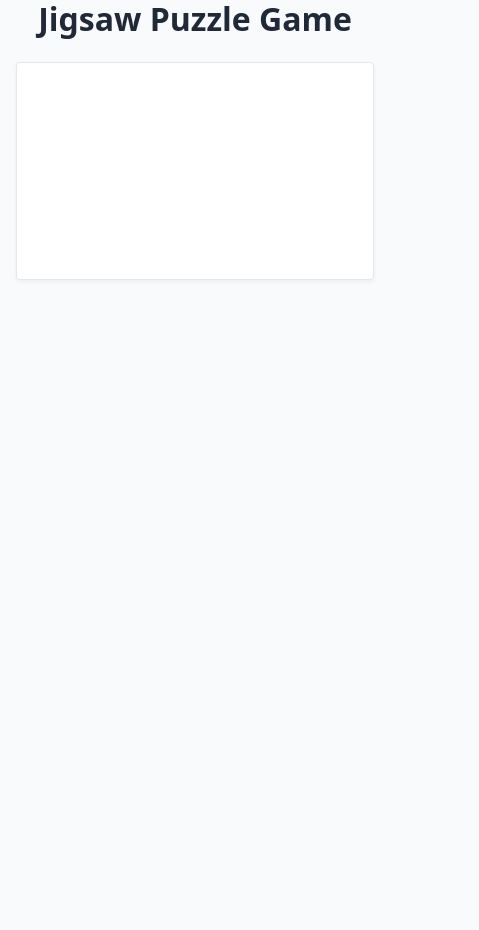
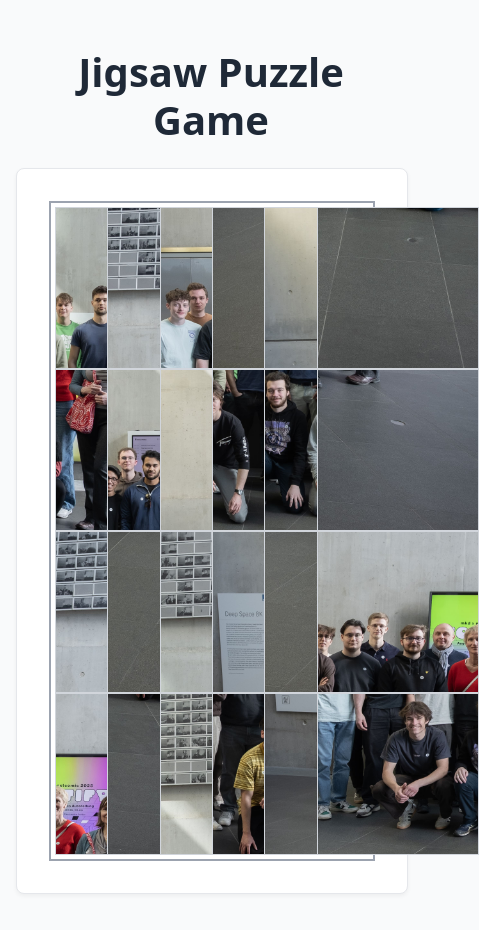
Before and after one commit to MaartenVanDoninckPXL/portfolio-maarten-vandoninck, a SvelteKit app: page /games/jigsaw in a window 390 px wide. Shown: the top 930 px of the page, 479 px wide, since content can reach past the window. Before the commit the page ends 844 px from the top, so only its background shows below. Built offline with nearby package versions, Linux system fonts and the light colour scheme.

Commit message:
Implement JigSaw puzzle

```diff
--- a/postcss.config.js
+++ /dev/null
@@ -1,6 +0,0 @@
-export default {
-	plugins: {
-		tailwindcss: {},
-		autoprefixer: {}
-	}
-};
--- a/src/app.css
+++ b/src/app.css
@@ -1,4 +1,4 @@
-/* Base Reset & Typography */
+/* Base styles */
 :root {
     --primary: #3b82f6;
     --primary-dark: #2563eb;
@@ -12,17 +12,6 @@
     --max-width: 1200px;
     --font-sans: system-ui, -apple-system, BlinkMacSystemFont, 'Segoe UI', Roboto, 'Helvetica Neue', Arial, sans-serif;
     --font-mono: ui-monospace, SFMono-Regular, Menlo, Monaco, Consolas, 'Liberation Mono', 'Courier New', monospace;
-}
-
-*,
-*::before,
-*::after {
-    box-sizing: border-box;
-}
-
-html {
-    font-size: 16px;
-    scroll-behavior: smooth;
 }
 
 body {
@@ -69,11 +58,6 @@ h6 {
     font-size: 1rem;
 }
 
-p {
-    margin-top: 0;
-    margin-bottom: 1rem;
-}
-
 a {
     color: var(--primary);
     text-decoration: none;
@@ -89,197 +73,44 @@ img {
     height: auto;
 }
 
-/* Container and Layout */
 .container {
     width: 100%;
     max-width: var(--max-width);
-    margin-right: auto;
-    margin-left: auto;
-    padding-right: 1rem;
-    padding-left: 1rem;
+    margin: 0 auto;
+    padding: 0 1rem;
 }
 
-.row {
-    display: flex;
-    flex-wrap: wrap;
-    margin-right: -0.5rem;
-    margin-left: -0.5rem;
-}
-
-.col {
-    flex: 1 0 0%;
-    padding-right: 0.5rem;
-    padding-left: 0.5rem;
-}
-
-.col-12 {
-    flex: 0 0 auto;
-    width: 100%;
-}
-
-.col-6 {
-    flex: 0 0 auto;
-    width: 50%;
-}
-
-.col-4 {
-    flex: 0 0 auto;
-    width: 33.33333%;
-}
-
-.col-3 {
-    flex: 0 0 auto;
-    width: 25%;
-}
-
-/* Buttons */
-.btn {
-    display: inline-block;
-    padding: 0.5rem 1rem;
-    font-size: 1rem;
-    font-weight: 500;
-    line-height: 1.5;
-    text-align: center;
-    white-space: nowrap;
-    vertical-align: middle;
-    cursor: pointer;
-    background-color: transparent;
-    border: 1px solid transparent;
-    border-radius: 0.25rem;
-    transition: all 0.15s ease-in-out;
-}
-
-.btn-primary {
-    color: #fff;
-    background-color: var(--primary);
-    border-color: var(--primary);
-}
-
-.btn-primary:hover {
-    background-color: var(--primary-dark);
-    border-color: var(--primary-dark);
-}
-
-.btn-secondary {
-    color: #fff;
-    background-color: var(--secondary);
-    border-color: var(--secondary);
-}
-
-.btn-outline {
-    color: var(--primary);
-    border-color: var(--primary);
-}
-
-.btn-outline:hover {
-    color: #fff;
-    background-color: var(--primary);
-}
-
-/* Card Component */
 .card {
     position: relative;
     display: flex;
     flex-direction: column;
-    min-width: 0;
-    word-wrap: break-word;
-    background-color: #fff;
-    background-clip: border-box;
+    width: 100%;
+    background: #fff;
+    border-radius: 0.5rem;
     border: 1px solid var(--gray-light);
-    border-radius: 0.25rem;
     box-shadow: 0 2px 4px rgba(0, 0, 0, 0.05);
+    margin-bottom: 1rem;
 }
 
 .card-body {
-    flex: 1 1 auto;
-    padding: 1.25rem;
+    flex: 1;
+    padding: 2rem;
 }
 
-.card-title {
-    margin-bottom: 0.75rem;
-}
-
-.card-text:last-child {
-    margin-bottom: 0;
-}
-
-/* Navigation */
-.navbar {
-    display: flex;
-    flex-wrap: wrap;
-    align-items: center;
-    justify-content: space-between;
-    padding: 1rem;
-    background-color: #fff;
-    box-shadow: 0 1px 3px rgba(0, 0, 0, 0.1);
-}
-
-.navbar-brand {
-    font-size: 1.25rem;
-    font-weight: 600;
-    color: var(--dark);
-}
-
-.navbar-nav {
-    display: flex;
-    padding-left: 0;
-    margin-bottom: 0;
-    list-style: none;
-}
-
-.nav-item {
-    margin-left: 1rem;
-}
-
-.nav-link {
-    display: block;
-    padding: 0.5rem;
-    color: var(--dark);
-    text-decoration: none;
-}
-
-.nav-link:hover {
-    color: var(--primary);
-}
-
-/* Utility Classes */
-.mt-1 {
-    margin-top: 0.25rem;
-}
-
-.mt-2 {
-    margin-top: 0.5rem;
-}
-
-.mt-3 {
-    margin-top: 1rem;
+.text-center {
+    text-align: center;
 }
 
 .mt-4 {
     margin-top: 1.5rem;
 }
 
-.mt-5 {
-    margin-top: 3rem;
-}
-
-.mb-1 {
-    margin-bottom: 0.25rem;
-}
-
-.mb-2 {
-    margin-bottom: 0.5rem;
-}
-
-.mb-3 {
-    margin-bottom: 1rem;
-}
-
 .mb-4 {
     margin-bottom: 1.5rem;
 }
 
-.mb-5 {
+.my-5 {
+    margin-top: 3rem;
     margin-bottom: 3rem;
 }
 
@@ -288,104 +119,14 @@ img {
     margin-right: auto;
 }
 
-.text-center {
-    text-align: center;
+.font-bold {
+    font-weight: bold;
 }
 
-.fw-bold {
-    font-weight: 700;
+.text-2xl {
+    font-size: 2rem;
 }
 
-.text-muted {
-    color: var(--gray);
+.text-green-600 {
+    color: #059669;
 }
-
-.d-flex {
-    display: flex;
-}
-
-.justify-content-between {
-    justify-content: space-between;
-}
-
-.align-items-center {
-    align-items: center;
-}
-
-.flex-column {
-    flex-direction: column;
-}
-
-/* Grid system for games */
-.grid {
-    display: grid;
-    gap: 1rem;
-}
-
-.grid-cols-2 {
-    grid-template-columns: repeat(2, 1fr);
-}
-
-.grid-cols-3 {
-    grid-template-columns: repeat(3, 1fr);
-}
-
-.grid-cols-4 {
-    grid-template-columns: repeat(4, 1fr);
-}
-
-.grid-cols-6 {
-    grid-template-columns: repeat(6, 1fr);
-}
-
-/* JigsawGame specific styles */
-.jigsaw-piece {
-    aspect-ratio: 1;
-    cursor: pointer;
-    border: 1px solid var(--gray-light);
-    background-size: cover;
-    background-position: center;
-}
-
-.jigsaw-piece.selected {
-    box-shadow: 0 0 0 3px var(--primary);
-}
-
-/* Media Queries for Responsive Design */
-@media (max-width: 768px) {
-    .col-md-12 {
-        width: 100%;
-    }
-
-    .col-md-6 {
-        width: 50%;
-    }
-
-    h1 {
-        font-size: 2rem;
-    }
-
-    h2 {
-        font-size: 1.75rem;
-    }
-
-    h3 {
-        font-size: 1.5rem;
-    }
-
-    .grid-cols-4,
-    .grid-cols-6 {
-        grid-template-columns: repeat(2, 1fr);
-    }
-}
-
-@media (max-width: 576px) {
-    .col-sm-12 {
-        width: 100%;
-    }
-
-    .grid-cols-2,
-    .grid-cols-3 {
-        grid-template-columns: 1fr;
-    }
-}
--- a/src/lib/components/JigsawGame.svelte
+++ b/src/lib/components/JigsawGame.svelte
@@ -1,5 +1,6 @@
 <script lang="ts">
 	import { onMount } from 'svelte';
+	import { flip } from 'svelte/animate';
 	import { jigsawCompleted } from '$lib/stores';
 	import type { Piece } from '../models/Piece';
 
@@ -7,18 +8,23 @@
 		cols = 6;
 	let pieces: Piece[] = [];
 	let shuffled: Piece[] = [];
+	let imagesLoaded = 0;
+	let allImagesLoaded = false;
 
 	onMount(() => {
+		jigsawCompleted.set(false); // Reset on mount
 		pieces = Array.from({ length: rows * cols }, (_, index) => {
 			const row = Math.floor(index / cols) + 1;
 			const col = (index % cols) + 1;
+			const imageUrl = `/jigsaw/row-${row}-column-${col}.jpg`;
 			return {
 				id: index,
 				correctIndex: index,
-				imageUrl: `/jigsaw/row-${row}-column-${col}.jpg`
+				imageUrl
 			};
 		});
 		shuffled = [...pieces].sort(() => Math.random() - 0.5);
+		checkCompletion(); // Check if solved after shuffle
 	});
 
 	function swapPieces(i: number, j: number) {
@@ -46,25 +52,47 @@
 			selectedIndex = null;
 		}
 	}
+
+	function handleImageLoad() {
+		imagesLoaded++;
+		if (imagesLoaded === rows * cols) {
+			allImagesLoaded = true;
+		}
+	}
+
+	function handleImageError(imageUrl: string): void {
+		console.error(`Failed to load image: ${imageUrl}`);
+	}
+
+	$: gridStyle = `display: grid; grid-template-columns: repeat(${cols}, minmax(0, 1fr)); border: 2px solid #9ca3af; padding: 0.25rem; width: fit-content; margin: 0 auto;`;
 </script>
 
-<div class="grid grid-cols-{cols} mx-auto w-max select-none gap-1 border-2 border-gray-400 p-1">
-	{#each shuffled as piece, index}
+<div style={gridStyle}>
+	{#each shuffled as piece, index (piece.id)}
+		<!-- svelte-ignore a11y_click_events_have_key_events -->
 		<div
-			class="h-24 w-24 cursor-pointer border border-gray-300 bg-cover bg-center {selectedIndex ===
+			animate:flip={{ duration: 150 }}
+			style="position: relative; display: flex; height: 10rem; width: 10rem; cursor: pointer; align-items: center; justify-content: center; border: 1px solid #d1d5db;{selectedIndex ===
 			index
-				? 'ring-2 ring-blue-500'
+				? ' box-shadow: 0 0 0 4px #3b82f6; z-index: 1;'
 				: ''}"
-			style="background-image: url('{piece.imageUrl}');"
 			on:click={() => handlePieceClick(index)}
 			role="button"
 			tabindex="0"
 			aria-label="Jigsaw piece {index + 1}"
-		></div>
+		>
+			<img
+				src={piece.imageUrl}
+				alt={`Jigsaw piece ${index + 1}`}
+				style="position: absolute; inset: 0; height: 100%; width: 100%; object-fit: cover;"
+				on:load={handleImageLoad}
+				on:error={() => handleImageError(piece.imageUrl)}
+			/>
+		</div>
 	{/each}
 </div>
 
-{#if $jigsawCompleted}
+{#if $jigsawCompleted && allImagesLoaded}
 	<div class="mt-4 text-center text-2xl font-bold text-green-600">
 		Congratulations! You solved the puzzle!
 	</div>
--- a/src/routes/+page.svelte
+++ b/src/routes/+page.svelte
@@ -6,6 +6,5 @@
 
 <p>Check out my <a href="/games/jigsaw">Jigsaw Puzzle Game</a></p>
 
-<!-- Or keep the inline component if you want -->
 <h2>Preview:</h2>
 <JigsawGame />
--- a/vite.config.ts
+++ b/vite.config.ts
@@ -3,5 +3,6 @@ import { sveltekit } from '@sveltejs/kit/vite';
 import { defineConfig } from 'vite';
 
 export default defineConfig({
-	plugins: [tailwindcss(), sveltekit()]
+	plugins: [tailwindcss(), sveltekit()],
+	publicDir: 'static',
 });
```
Also changed, not shown: tailwind.config.js (deleted, +0 -13 lines).
